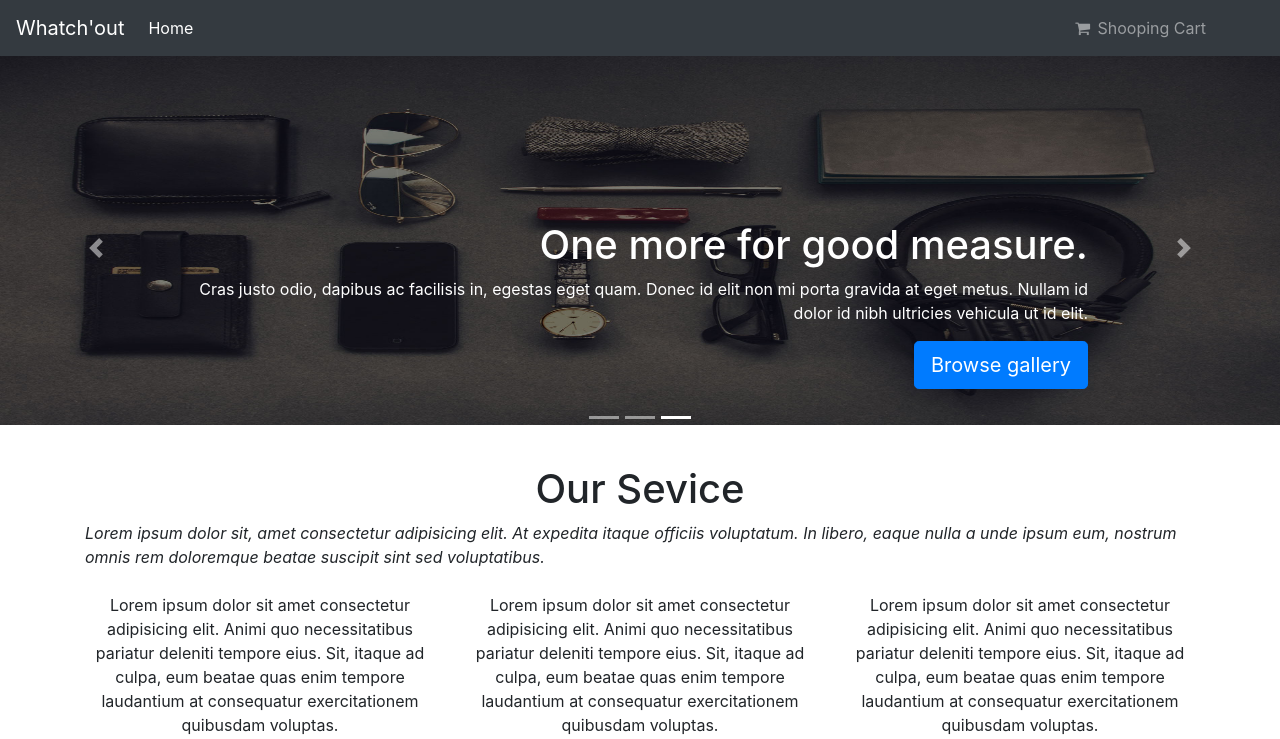
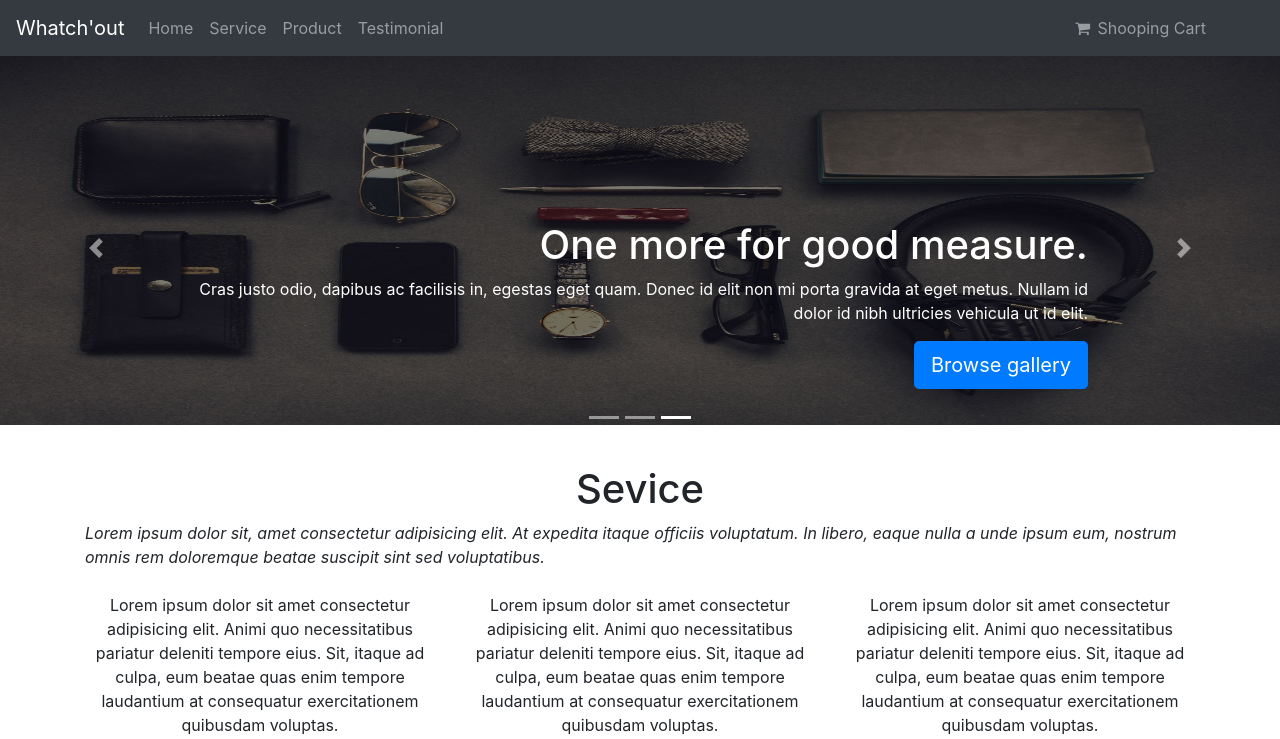
Before and after one commit to entertrans/watch-shop, a CodeIgniter app: page /proshop/ in a window 1280 px wide. Shown: the top 739 px of the page. Run offline with CodeIgniter, Linux system fonts and the light colour scheme; some libraries are stand-ins or nearby versions.

Commit message:
prepare animate page-scroll

```diff
--- a/application/views/welcome_message.php
+++ b/application/views/welcome_message.php
@@ -1,6 +1,6 @@
 <?php defined('BASEPATH') or exit('No direct script access allowed'); ?>
 
-<html lang="en">
+<html lang="en" id="home">
 
 <head>
   <meta charset="utf-8">
@@ -55,8 +55,17 @@
       </button>
       <div class="collapse navbar-collapse" id="navbarCollapse">
         <ul class="navbar-nav mr-auto">
-          <li class="nav-item active">
-            <a class="nav-link" href="#">Home</a>
+          <li class="nav-item">
+            <a class="nav-link page-scroll" href="#home">Home</a>
+          </li>
+          <li class="nav-item">
+            <a class="nav-link page-scroll" href="#service">Service</a>
+          </li>
+          <li class="nav-item">
+            <a class="nav-link page-scroll" href="#product">Product</a>
+          </li>
+          <li class="nav-item">
+            <a class="nav-link page-scroll" href="#testimonial">Testimonial</a>
           </li>
         </ul>
         <ul class="navbar-nav" style="padding-right: 50px">
@@ -128,9 +137,10 @@
     <!-- container -->
     <div class="container">
       <!-- Our Service -->
+      <section class="service" id="service">
         <div class="row">
           <div class="col-md-12">
-          <h1 class="text-center">Our Sevice</h1>
+            <h1 class="text-center">Sevice</h1>
             <i>Lorem ipsum dolor sit, amet consectetur adipisicing elit. At expedita itaque officiis voluptatum. In
               libero, eaque nulla a unde ipsum eum, nostrum omnis rem doloremque beatae suscipit sint sed
               voluptatibus.</i>
@@ -153,12 +163,14 @@
             voluptas.
           </div>
         </div>
+      </section>
       <!-- /.row -->
       <!-- End of Our Service -->
 
       <hr class="featurette-divider">
 
       <!-- Products -->
+      <section class="product" id="product">
         <div class="row">
           <div class="col-md-12 mb-4">
             <h1 class="text-center">Products</h1>
@@ -273,12 +285,14 @@
             <button class="btn btn-primary">View More</button>
           </div>
         </div>
+      </section>
       <!-- /.row -->
       <!-- End of Products -->
 
       <hr class="featurette-divider">
 
       <!-- Testimonial -->
+      <section class="testimonial" id="testimonial">
         <div class="row">
           <div class="col-md-12">
             <h1 class="text-center">Testimonial</h1>
@@ -465,6 +479,7 @@
             <i style="color: black" class="fa fa-fw fa-chevron-right"></i>
           </a>
         </div>
+      </section>
       <!-- End of Testimonial -->
 
       <hr class="featurette-divider">
@@ -488,3 +503,9 @@
 
 <script src="<?= base_url('assets/jquery/jquery.min.js') ?>"></script>
 <script src="<?= base_url('vendor/plugins/bootstrap/js/bootstrap.min.js') ?>"></script>
+
+<script>
+  $('.page-scroll').on('click', function(){
+    console.log($(this).attr('href'));
+  });
+</script>
```
Lines whose indentation alone changed are shown as unchanged.
